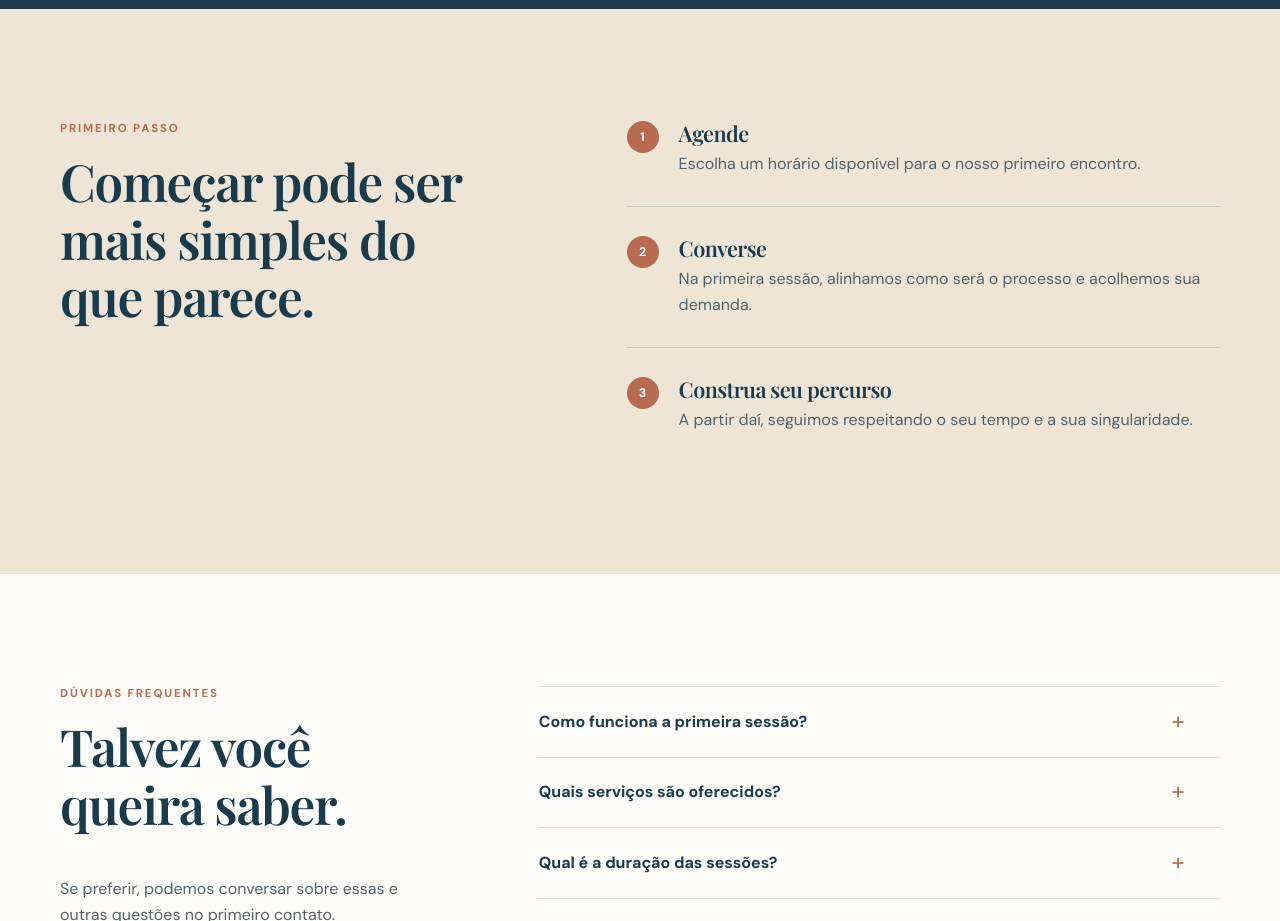
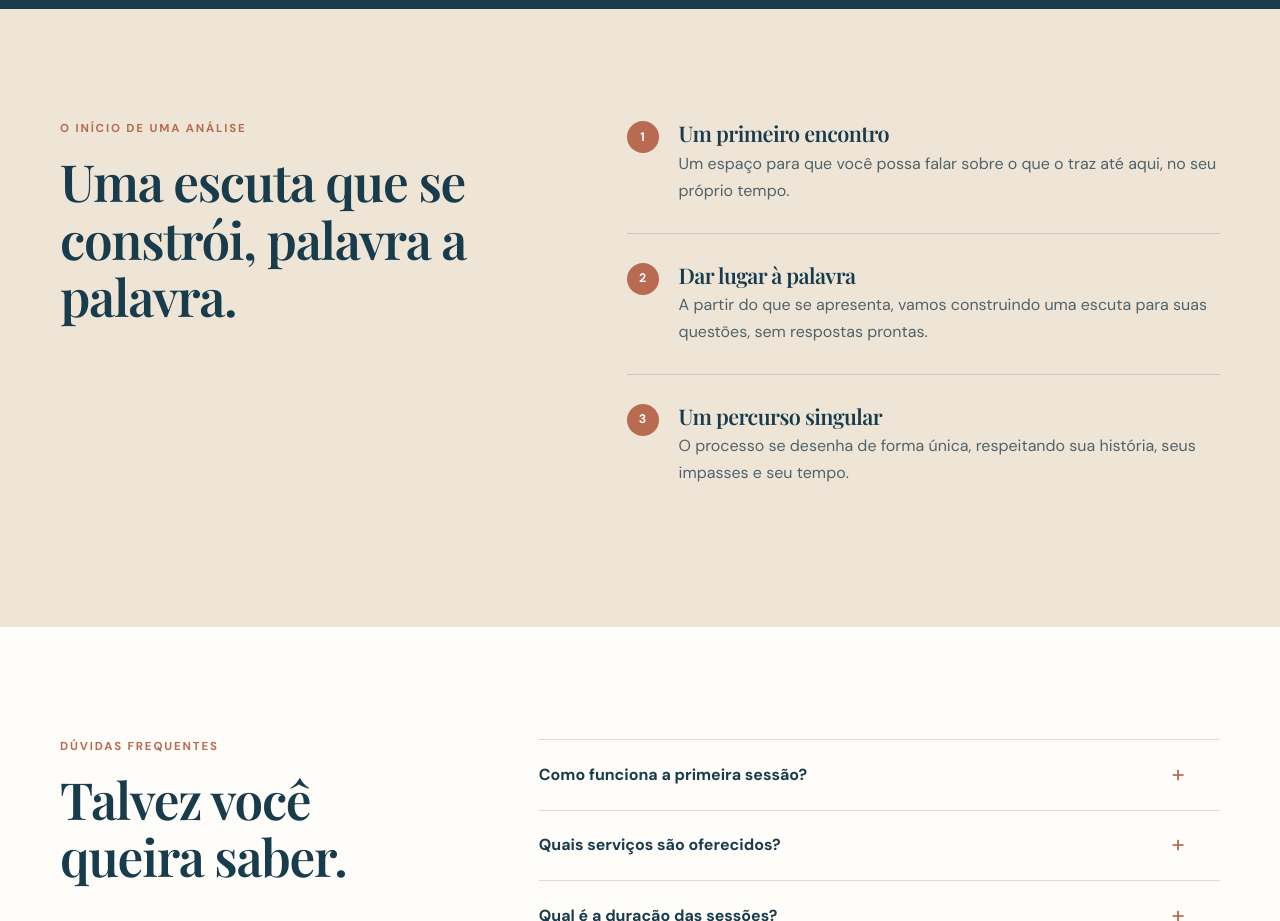
Before and after one commit to GentleWinter/Website_Laura, a plain HTML site: page index.html in a window 1280 px wide. Shown: the part 2240-3161 px from the top of the page. Drawn offline with nearby package versions, Linux system fonts and the light colour scheme.

Commit message:
Refine psychoanalytic process copy

```diff
--- a/index.html
+++ b/index.html
@@ -42,7 +42,7 @@
       <div class="section-heading centered"><p class="eyebrow">Atendimento</p><h2 id="atendimento-title">Terapia no seu ritmo, onde fizer sentido.</h2><p>Um espaço de escuta para olhar com mais cuidado para as angústias, relações e caminhos da vida.</p></div>
       <div class="care-grid"><article class="care-card"><span class="card-number">01</span><h3>Online</h3><p>Atendimentos por videochamada, com a privacidade e a flexibilidade de estar onde você se sentir confortável.</p></article><article class="care-card"><span class="card-number">02</span><h3>Presencial</h3><p>Psicoterapia individual em Juiz de Fora, MG, em um ambiente pensado para acolher a sua fala.</p></article><article class="care-card"><span class="card-number">03</span><h3>Com sigilo e ética</h3><p>Todo o processo é conduzido em conformidade com os princípios éticos da profissão e com respeito à sua história.</p></article></div>
     </div></section>
-    <section class="process-section section" aria-labelledby="processo-title"><div class="container process-layout"><div><p class="eyebrow">Primeiro passo</p><h2 id="processo-title">Começar pode ser mais simples do que parece.</h2></div><ol class="steps-list"><li><span>1</span><div><h3>Agende</h3><p>Escolha um horário disponível para o nosso primeiro encontro.</p></div></li><li><span>2</span><div><h3>Converse</h3><p>Na primeira sessão, alinhamos como será o processo e acolhemos sua demanda.</p></div></li><li><span>3</span><div><h3>Construa seu percurso</h3><p>A partir daí, seguimos respeitando o seu tempo e a sua singularidade.</p></div></li></ol></div></section>
+    <section class="process-section section" aria-labelledby="processo-title"><div class="container process-layout"><div><p class="eyebrow">O início de uma análise</p><h2 id="processo-title">Uma escuta que se constrói, palavra a palavra.</h2></div><ol class="steps-list"><li><span>1</span><div><h3>Um primeiro encontro</h3><p>Um espaço para que você possa falar sobre o que o traz até aqui, no seu próprio tempo.</p></div></li><li><span>2</span><div><h3>Dar lugar à palavra</h3><p>A partir do que se apresenta, vamos construindo uma escuta para suas questões, sem respostas prontas.</p></div></li><li><span>3</span><div><h3>Um percurso singular</h3><p>O processo se desenha de forma única, respeitando sua história, seus impasses e seu tempo.</p></div></li></ol></div></section>
     <section class="faq-section section" id="perguntas" aria-labelledby="perguntas-title"><div class="container faq-layout"><div class="faq-intro"><p class="eyebrow">Dúvidas frequentes</p><h2 id="perguntas-title">Talvez você queira saber.</h2><p>Se preferir, podemos conversar sobre essas e outras questões no primeiro contato.</p></div><div class="faq-list">
       <details><summary>Como funciona a primeira sessão?</summary><p>É uma conversa para alinharmos detalhes dos atendimentos, valores e horários. Também é uma oportunidade para nos conhecermos e para eu entender o que te levou a buscar terapia.</p></details><details><summary>Quais serviços são oferecidos?</summary><p>Ofereço psicoterapia individual nas modalidades online e presencial, na cidade de Juiz de Fora/MG.</p></details><details><summary>Qual é a duração das sessões?</summary><p>As sessões variam de acordo com a fluidez de cada processo, geralmente entre 45 e 60 minutos.</p></details><details><summary>Os atendimentos são sigilosos?</summary><p>Sim. Todos os atendimentos são sigilosos e orientados pela ética profissional regulamentada pelo Conselho Federal de Psicologia.</p></details><details><summary>Como funciona o pagamento?</summary><p>No primeiro encontro, além de nos conhecermos, alinharemos juntos os valores e a forma de pagamento.</p></details>
     </div></div></section>
```
